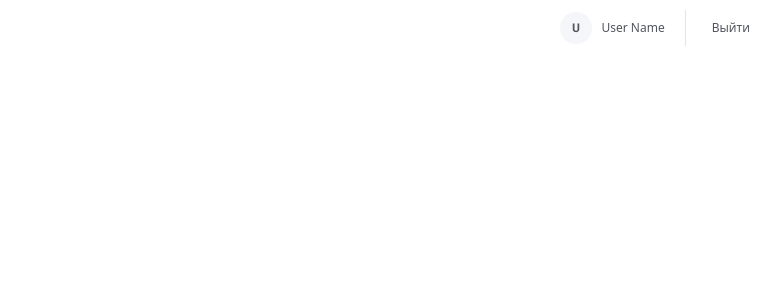
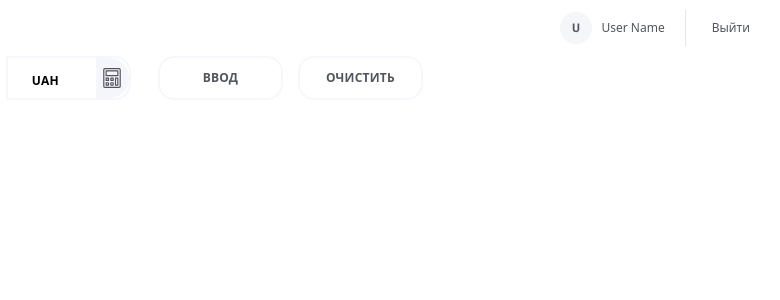
Before and after one commit to OleksandrSimakov/group-6-project, a React (Create React App) app: page / in a window 1280 px wide. Shown: the top 300 px of the page, without its empty margins (493-1273 px from the left). Built offline with nearby package versions, Linux system fonts and the light colour scheme.

Commit message:
draft markup for transactions form

```diff
--- a/src/App.jsx
+++ b/src/App.jsx
@@ -3,16 +3,20 @@ import { Switch } from 'react-router-dom'
 import { MainContainer } from './components/Container/Container.styled'
 import Header from './components/Header/Header'
 import { Main } from './components/Main/Main.styled'
+/* import PrivateRoute from './components/PrivateRoute' */
+import BalanceView from './views/BalanceView/BalanceView'
 
 export default function App() {
   return (
     <MainContainer>
       <Header />
       <Main>
+        <BalanceView />
         <Switch>
           <Suspense fallback={<p>Загружаем...</p>}></Suspense>
+          {/*  <PrivateRoute path="/home" redirectTo="/login"> */}
 
-
+          {/* </PrivateRoute> */}
         </Switch>
       </Main>
     </MainContainer>
--- /dev/null
+++ b/src/components/Transactions/TransButtons/TransButtons.jsx
@@ -0,0 +1,12 @@
+import { BtnWrapper, Button } from './TransButtons.styled'
+
+const TransButtons = ({ inputReset }) => (
+  <BtnWrapper>
+    <Button type="submit">ввод</Button>
+    <Button type="button" onClick={inputReset}>
+      очистить
+    </Button>
+  </BtnWrapper>
+)
+
+export default TransButtons
--- /dev/null
+++ b/src/components/Transactions/TransButtons/TransButtons.styled.jsx
@@ -0,0 +1,56 @@
+import styled from '@emotion/styled/macro'
+
+export const BtnWrapper = styled.div`
+  display: flex;
+  justify-content: center;
+  margin-top: 111px;
+  margin-bottom: 170px;
+
+  @media screen and (min-width: 768px) {
+    position: absolute;
+    top: 72px;
+    left: 170px;
+    margin: 0;
+  }
+
+  @media screen and (min-width: 1280px) {
+    position: static;
+    margin-left: 27px;
+  }
+`
+
+export const Button = styled.button`
+  width: 125px;
+  height: 44px;
+
+  text-transform: uppercase;
+  font-size: 12px;
+  font-weight: 700;
+  letter-spacing: 0.02em;
+
+  border: none;
+  background: #f5f6fb;
+  color: #52555f;
+  box-shadow: 1px 2px 5px rgba(170, 178, 197, 0.4);
+  border-radius: 16px;
+
+  cursor: pointer;
+  transition: all 250ms cubic-bezier(0.17, 0.67, 0.83, 0.67);
+
+  &:first-child {
+    margin-right: 15px;
+  }
+
+  &:hover,
+  &:focus {
+    background: #ff751d;
+    color: #ffffff;
+  }
+
+  @media screen and (min-width: 768px) {
+    background: #ffffff;
+
+    border: 2px solid #f6f7fc;
+    box-shadow: none;
+  }
+`
--- /dev/null
+++ b/src/components/Transactions/TransEntry/TransEntry.jsx
@@ -0,0 +1,22 @@
+import {
+  InputWrapper,
+  Input,
+  Currency,
+  CalculatorIcon,
+} from './TransEntry.styled'
+// import { CgCalculator } from 'react-icons/cg'
+import { ReactComponent as Calculator } from '../../../images/calculator.svg'
+
+const InputValue = () => {
+  return (
+    <InputWrapper>
+      <Input type="number" />
+      <Currency>UAH</Currency>
+      <CalculatorIcon>
+        <Calculator />
+      </CalculatorIcon>
+    </InputWrapper>
+  )
+}
+
+export default InputValue
--- /dev/null
+++ b/src/components/Transactions/TransEntry/TransEntry.styled.jsx
@@ -0,0 +1,74 @@
+import styled from '@emotion/styled/macro'
+
+export const InputWrapper = styled.div`
+  position: relative;
+  display: flex;
+  width: 183px;
+  height: 44px;
+  margin: 0 auto;
+  margin-top: 30px;
+
+  border: 2px solid #ffffff;
+  border-radius: 22px;
+
+  @media screen and (min-width: 768px) {
+    position: relative;
+    margin: 0;
+    width: 125px;
+
+    border: 2px solid #f6f7fc;
+    border-radius: 0 16px 16px 0;
+    background-color: #fff;
+  }
+`
+
+export const Input = styled.input`
+  width: 125px;
+  height: 40px;
+  padding-left: 10px;
+  padding-right: 43px;
+
+  text-align: right;
+
+  font-size: 12px;
+  font-weight: 700;
+  letter-spacing: 0.02em;
+
+  color: #000000;
+  background-color: #f5f6fb;
+
+  border: none;
+  outline: none;
+  border-right: 2px solid #ffffff;
+  border-radius: 22px 0px 0px 22px;
+  @media screen and (min-width: 768px) {
+    width: 100%;
+    padding-left: 5px;
+    padding-right: 40px;
+    background-color: transparent;
+  }
+`
+
+export const Currency = styled.span`
+  position: absolute;
+  top: 34%;
+  right: 70px;
+  font-size: 12px;
+  font-weight: 700;
+  letter-spacing: 0.02em;
+
+  color: #000000;
+`
+export const CalculatorIcon = styled.div`
+  width: 60px;
+  height: 40px;
+  border-radius: 0 22px 22px 0;
+
+  background-color: #f5f6fb;
+  display: flex;
+  align-items: center;
+  justify-content: center;
+
+  @media screen and (min-width: 768px) {
+  }
+`
--- /dev/null
+++ b/src/components/Transactions/TransForm/TransForm.jsx
@@ -0,0 +1,17 @@
+import TransButtons from '../TransButtons/TransButtons'
+import TransEntry from '../TransEntry/TransEntry'
+
+import { Form, FormContainer } from './TransForm.styled'
+
+const TransactionsForm = ({ category, data, income, expense }) => {
+  return (
+    <Form type="submit" /* onSubmit={handleSubmit} */>
+      <FormContainer></FormContainer>
+
+      <TransEntry />
+      <TransButtons /* inputReset={inputReset} */ />
+    </Form>
+  )
+}
+
+export default TransactionsForm
--- /dev/null
+++ b/src/components/Transactions/TransForm/TransForm.styled.jsx
@@ -0,0 +1,46 @@
+import styled from '@emotion/styled/macro'
+
+export const Form = styled.div`
+  position: relative;
+
+  width: 282px;
+  height: auto;
+  margin: 54px auto 0;
+
+  @media (min-width: 768px) {
+    display: flex;
+    align-items: center;
+    width: 604px;
+    margin: 0;
+    margin-bottom: 122px;
+  }
+
+  @media screen and (min-width: 1280px) {
+    display: flex;
+    width: 1020px;
+    margin-bottom: 59px;
+  }
+`
+
+export const FormContainer = styled.div`
+  width: 282px;
+  height: 88px;
+
+  border-top-left-radius: 16px;
+  border-top-right-radius: 16px;
+  border-bottom-right-radius: 16px;
+
+  background-color: #f5f6fb;
+
+  @media (min-width: 768px) {
+    display: flex;
+    width: 361px;
+    height: 44px;
+    border-radius: 16px 0 0 16px;
+    background-color: #ffffff;
+  }
+
+  @media screen and (min-width: 1280px) {
+    width: 473px;
+  }
+`
--- /dev/null
+++ b/src/views/BalanceView/BalanceView.jsx
@@ -0,0 +1,7 @@
+import ExpenseView from '../BalanceView/ExpencesView/ExpencesView'
+
+const BalanceView = () => {
+  return <ExpenseView />
+}
+
+export default BalanceView
--- /dev/null
+++ b/src/views/BalanceView/ExpencesView/ExpencesView.jsx
@@ -0,0 +1,9 @@
+import TransForm from '../../../components/Transactions/TransForm/TransForm'
+
+const ExpenseView = () => (
+  <div>
+    <TransForm />
+  </div>
+)
+
+export default ExpenseView
```
Also changed, not shown: src/images/calculator.svg (added), 1 other file (tests, documents, lock files or other folders).
